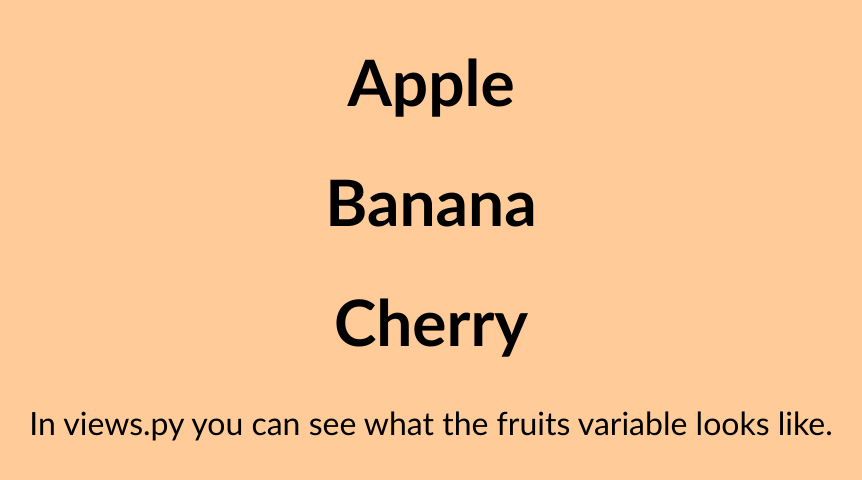
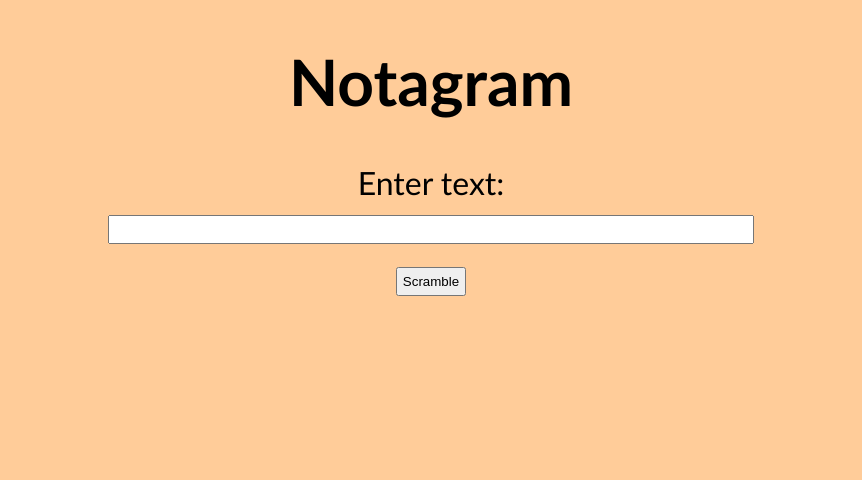
Before and after one commit to byarker/Notagram, a Django app: page /test/ in a window 1280 px wide. Shown: the top 480 px of the page, without its empty margins (209-1071 px from the left). Run offline with Django 5.2, Linux system fonts and the light colour scheme.

Commit message:
Test pages converted to current production pages

```diff
--- a/notagram/scrambler/templates/test.html
+++ b/notagram/scrambler/templates/test.html
@@ -1,13 +1,16 @@
-{% extends "testtemplate.html" %}
+{% extends ".master.html" %}
 
 {% block title %}
-  Test page
+    Notagram scrambler
 {% endblock %}
 
 {% block content %}
-    {% for x in fruits %}
-        <h1>{{ x }}</h1>
-    {% endfor %}
-
-    <p>In views.py you can see what the fruits variable looks like.</p>
+    <h1>Notagram</h1>
+    <form action="scrambler.html" method="post">
+        {%  csrf_token %}
+        <label for="word">Enter text:</label> <br>
+        <input type="text" id="word" name="word"> <br>
+        <input type="submit" value="Scramble">
+    </form>
+    <h2></h2>
 {% endblock %}
--- a/notagram/scrambler/templates/testtemplate.html
+++ b/notagram/scrambler/templates/testtemplate.html
@@ -1,11 +1,13 @@
 <!DOCTYPE html>
 <html lang="en">
+
     <head>
         <meta charset="UTF-8">
         {% load static %}
         <link rel="stylesheet" href="{% static 'style.css' %}">
         <title>{% block title %}{% endblock %}</title>
     </head>
+
     <body>
         {% block content %}
         {% endblock %}
--- a/notagram/scrambler/views.py
+++ b/notagram/scrambler/views.py
@@ -14,8 +14,4 @@ def scrambler(request):
     return render(request, 'scrambler.html')
 
 def testing(request):
-  template = loader.get_template('test.html')
-  context = {
-    'fruits': ['Apple', 'Banana', 'Cherry'],
-  }
-  return HttpResponse(template.render(context, request))
+  return render(request, 'test.html')
```
